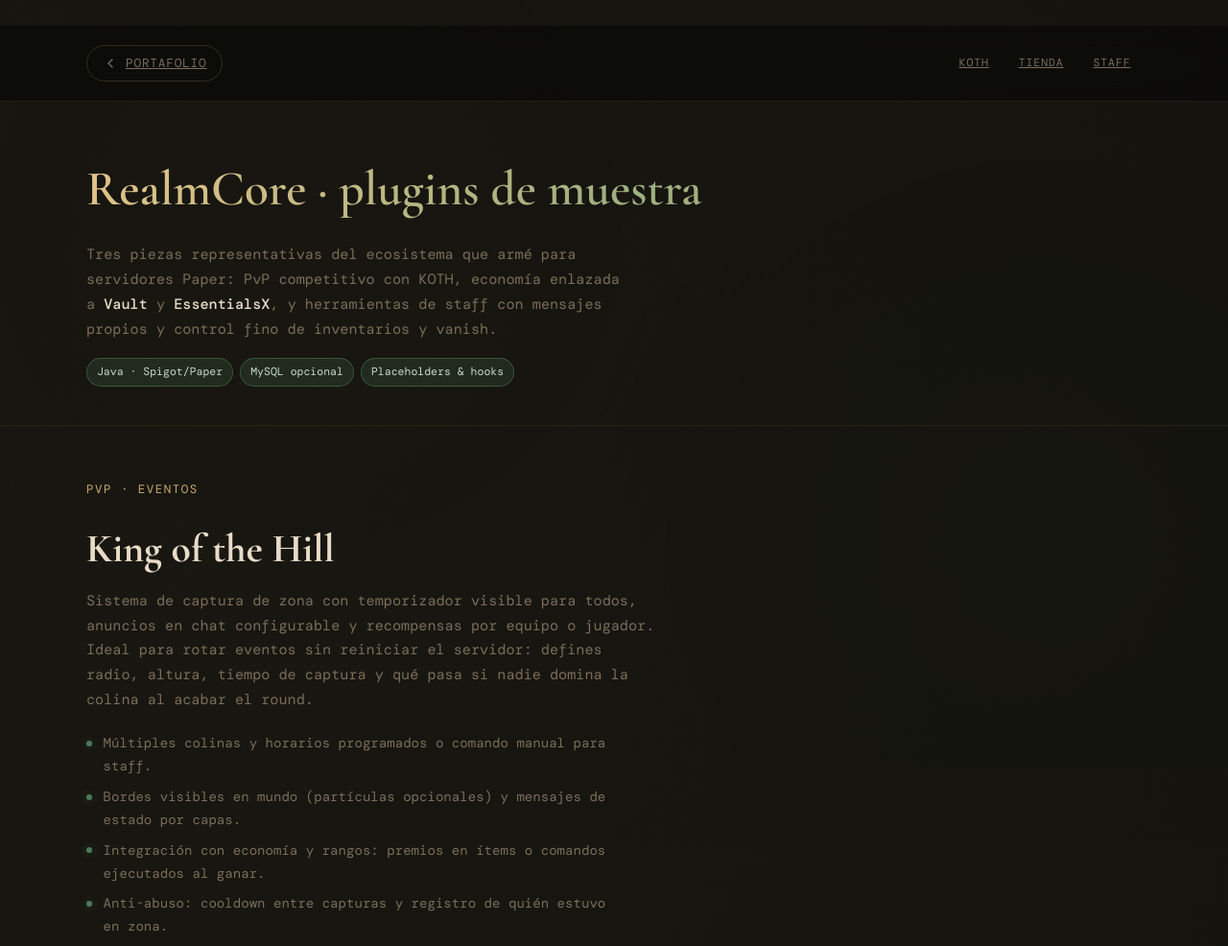
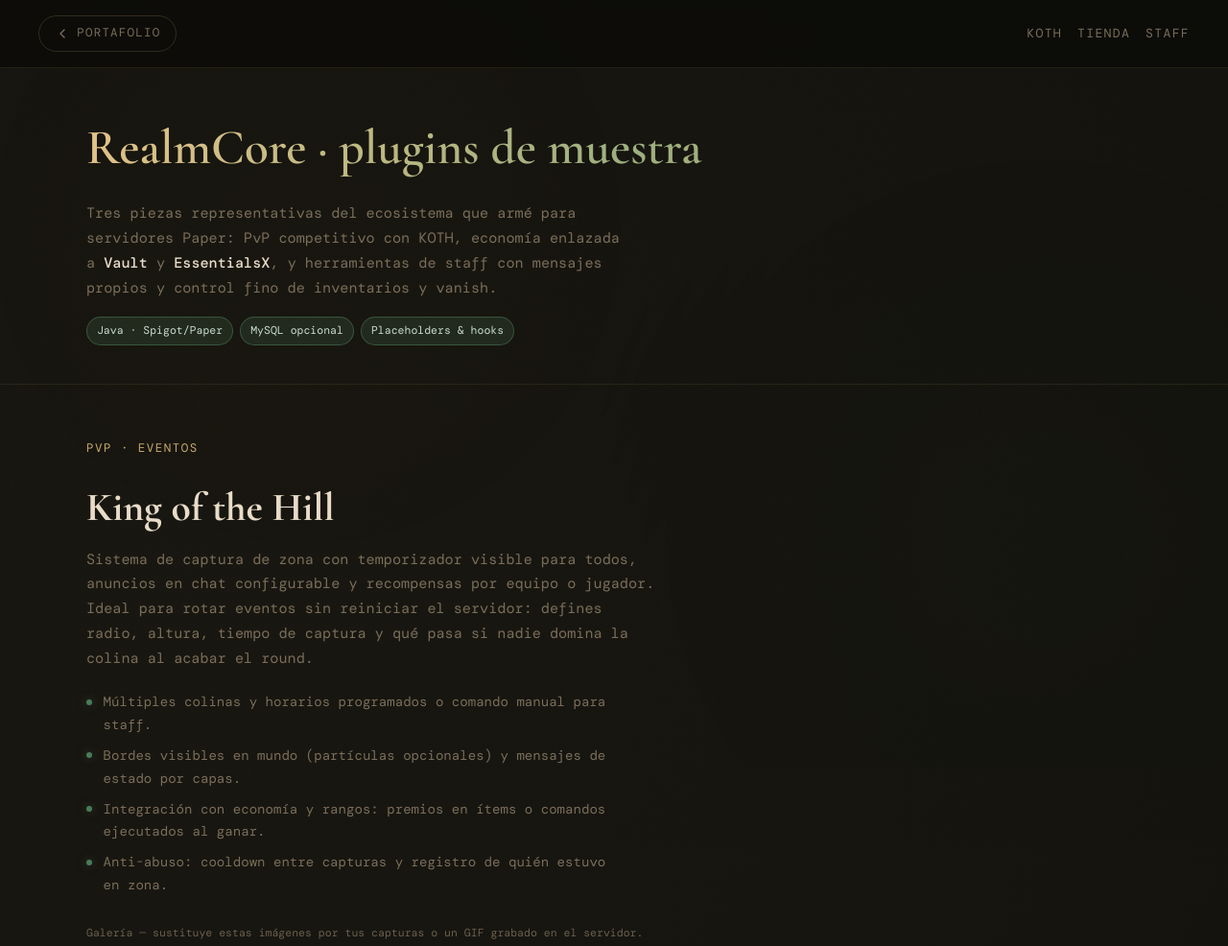
Before and after one commit to GabrielDMRF/Portafolio, a plain HTML site: page plugins-showcase.html in a window 1280 px wide. Shown: the top 986 px of the page at 96% size. Drawn offline with nearby package versions, Linux system fonts and the light colour scheme; a web font is replaced by a local one.

Commit message:
Frase update

```diff
--- a/plugins-showcase.html
+++ b/plugins-showcase.html
@@ -25,9 +25,21 @@
 
     * { box-sizing: border-box; margin: 0; padding: 0; }
 
-    html { scroll-behavior: smooth; }
+    a {
+      color: inherit;
+      text-decoration: none;
+    }
+
+    html {
+      scroll-behavior: smooth;
+      margin: 0;
+      padding: 0;
+      background: var(--bg-main);
+    }
 
     body {
+      margin: 0;
+      padding: 0;
       background: radial-gradient(circle at 15% 10%, #191711 0%, var(--bg-soft) 35%, var(--bg-main) 70%);
       color: var(--text-main);
       font-family: "DM Mono", monospace;
@@ -68,18 +80,25 @@
       z-index: 3;
     }
 
-    /* Header */
-    .page-head {
-      padding: 1.25rem 0;
+    /* Navbar (misma base que index.html) */
+    .navbar {
+      position: fixed;
+      top: 0;
+      left: 0;
+      width: 100%;
+      z-index: 1000;
+      padding-top: env(safe-area-inset-top, 0px);
+      background: rgba(10, 10, 8, 0.72);
+      backdrop-filter: blur(10px);
+      -webkit-backdrop-filter: blur(10px);
       border-bottom: 1px solid rgba(200, 169, 110, 0.12);
-      position: sticky;
-      top: 0;
-      z-index: 10;
-      background: rgba(10, 10, 8, 0.75);
-      backdrop-filter: blur(12px);
+      transition: background-color var(--ease), border-color var(--ease);
     }
 
-    .page-head-inner {
+    .nav-inner {
+      width: min(94%, 1200px);
+      margin: 0 auto;
+      padding: 1rem 0;
       display: flex;
       align-items: center;
       justify-content: space-between;
@@ -87,12 +106,13 @@
       flex-wrap: wrap;
     }
 
-    .back-link {
+    .nav-back {
       display: inline-flex;
       align-items: center;
-      gap: 0.5rem;
-      font-size: 0.8rem;
-      letter-spacing: 0.06em;
+      gap: 0.45rem;
+      font-family: "DM Mono", monospace;
+      font-size: 0.78rem;
+      letter-spacing: 0.1em;
       text-transform: uppercase;
       color: var(--text-subtle);
       border: 1px solid var(--line-gold);
@@ -101,37 +121,37 @@
       transition: color var(--ease), border-color var(--ease), box-shadow var(--ease);
     }
 
-    .back-link:hover {
+    .nav-back:hover {
       color: var(--text-main);
       border-color: rgba(200, 169, 110, 0.5);
       box-shadow: 0 0 18px var(--glow);
     }
 
-    .plugin-jump {
+    .nav-back svg {
+      flex-shrink: 0;
+    }
+
+    .nav-links {
       display: flex;
       flex-wrap: wrap;
-      gap: 0.5rem;
-      font-size: 0.72rem;
+      gap: 1rem;
+      font-size: 0.82rem;
       text-transform: uppercase;
-      letter-spacing: 0.08em;
+      letter-spacing: 0.1em;
     }
 
-    .plugin-jump a {
+    .nav-links a {
       color: var(--text-subtle);
-      padding: 0.35rem 0.65rem;
-      border-radius: 999px;
-      border: 1px solid transparent;
-      transition: all var(--ease);
+      transition: color var(--ease), text-shadow var(--ease);
     }
 
-    .plugin-jump a:hover {
-      color: var(--accent-primary);
-      border-color: rgba(200, 169, 110, 0.25);
+    .nav-links a:hover {
+      color: var(--text-main);
     }
 
     /* Hero */
     .showcase-hero {
-      padding: 3rem 0 2.5rem;
+      padding: 5.25rem 0 2.5rem;
     }
 
     .showcase-hero h1 {
@@ -323,7 +343,18 @@
         min-height: 220px;
       }
 
-      .plugin-jump {
+      .nav-inner {
+        justify-content: center;
+      }
+
+      .nav-links {
+        width: 100%;
+        justify-content: center;
+        gap: 0.65rem;
+        font-size: 0.72rem;
+      }
+
+      .nav-back {
         width: 100%;
         justify-content: center;
       }
@@ -347,13 +378,13 @@
   </svg>
   <div class="noise-layer" aria-hidden="true"></div>
 
-  <header class="page-head">
-    <div class="container page-head-inner">
-      <a href="index.html" class="back-link" aria-label="Volver al portafolio">
+  <header class="navbar" id="navbar">
+    <div class="nav-inner">
+      <a href="index.html" class="nav-back" aria-label="Volver al portafolio">
         <svg width="16" height="16" viewBox="0 0 24 24" fill="none" aria-hidden="true"><path d="M15 6L9 12L15 18" stroke="currentColor" stroke-width="2" stroke-linecap="round"/></svg>
         Portafolio
       </a>
-      <nav class="plugin-jump" aria-label="Saltos entre plugins">
+      <nav class="nav-links" aria-label="Saltos entre plugins">
         <a href="#koth">KOTH</a>
         <a href="#tienda">Tienda</a>
         <a href="#staff">Staff</a>
```
